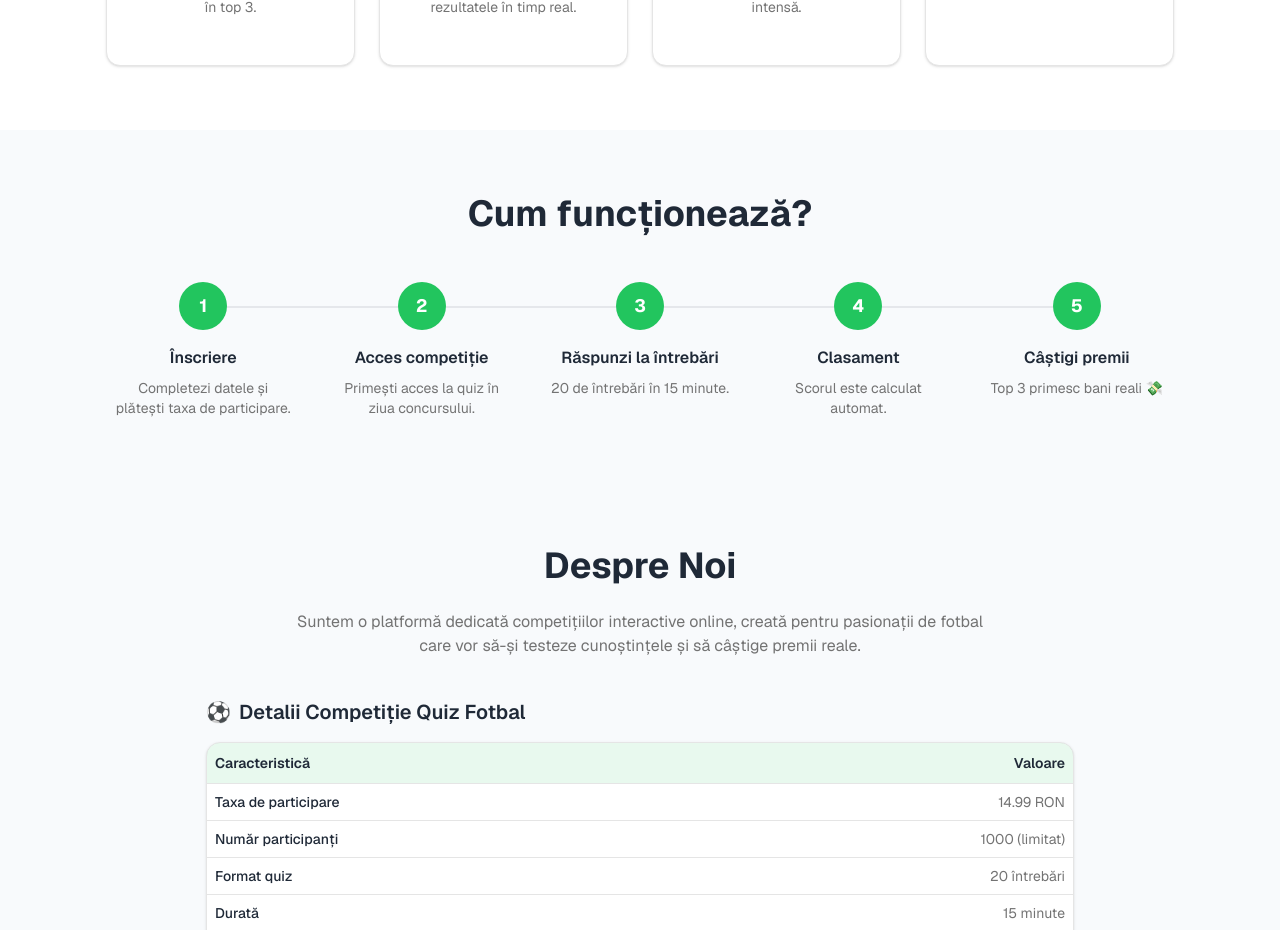
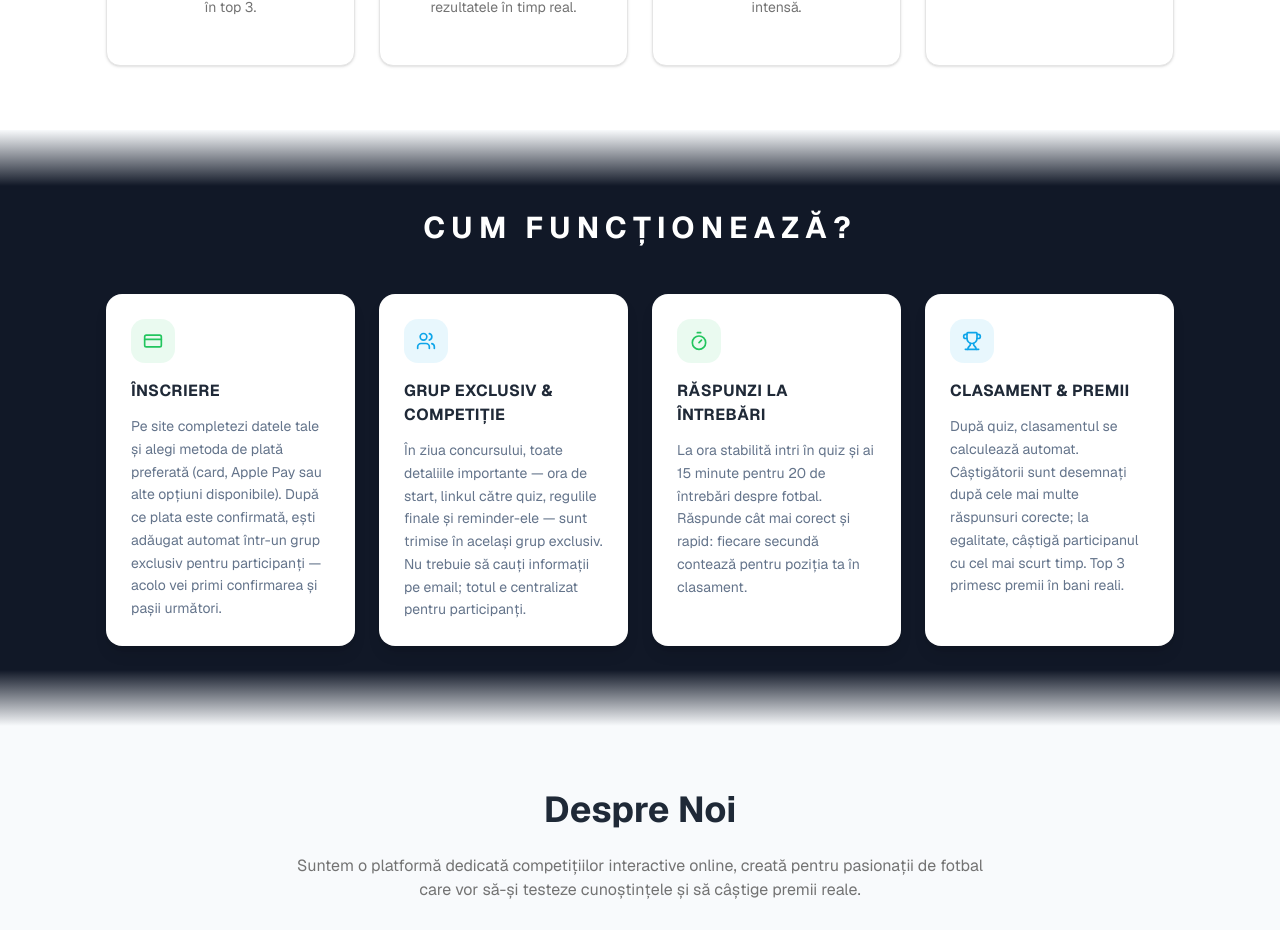
Before and after one commit to yanismarcu/v0-fotbal-quiz-website, a Next.js app: page / in a window 1280 px wide. Shown: the part 1100-2030 px from the top of the page. Built offline with nearby package versions, Linux system fonts and the light colour scheme.

Commit message:
Update steps section design

```diff
--- a/components/steps-section.tsx
+++ b/components/steps-section.tsx
@@ -1,52 +1,92 @@
-const steps = [
+import type { LucideIcon } from "lucide-react"
+import { CreditCard, Users, Timer, Trophy } from "lucide-react"
+
+type Step = {
+  icon: LucideIcon
+  title: string
+  description: string
+  accent: string
+}
+
+const steps: Step[] = [
   {
-    number: 1,
+    icon: CreditCard,
     title: "Înscriere",
-    description: "Completezi datele și plătești taxa de participare.",
+    description:
+      "Pe site completezi datele tale și alegi metoda de plată preferată (card, Apple Pay sau alte opțiuni disponibile). După ce plata este confirmată, ești adăugat automat într-un grup exclusiv pentru participanți — acolo vei primi confirmarea și pașii următori.",
+    accent: "#22C55E",
   },
   {
-    number: 2,
-    title: "Acces competiție",
-    description: "Primești acces la quiz în ziua concursului.",
+    icon: Users,
+    title: "Grup exclusiv & competiție",
+    description:
+      "În ziua concursului, toate detaliile importante — ora de start, linkul către quiz, regulile finale și reminder-ele — sunt trimise în același grup exclusiv. Nu trebuie să cauți informații pe email; totul e centralizat pentru participanți.",
+    accent: "#0EA5E9",
   },
   {
-    number: 3,
+    icon: Timer,
     title: "Răspunzi la întrebări",
-    description: "20 de întrebări în 15 minute.",
+    description:
+      "La ora stabilită intri în quiz și ai 15 minute pentru 20 de întrebări despre fotbal. Răspunde cât mai corect și rapid: fiecare secundă contează pentru poziția ta în clasament.",
+    accent: "#22C55E",
   },
   {
-    number: 4,
-    title: "Clasament",
-    description: "Scorul este calculat automat.",
-  },
-  {
-    number: 5,
-    title: "Câștigi premii",
-    description: "Top 3 primesc bani reali 💸",
+    icon: Trophy,
+    title: "Clasament & premii",
+    description:
+      "După quiz, clasamentul se calculează automat. Câștigătorii sunt desemnați după cele mai multe răspunsuri corecte; la egalitate, câștigă participanul cu cel mai scurt timp. Top 3 primesc premii în bani reali.",
+    accent: "#0EA5E9",
   },
 ]
 
 export function StepsSection() {
   return (
-    <section className="py-16 bg-[#F8FAFC]">
-      <div className="max-w-[1100px] mx-auto px-4">
-        <h2 className="text-3xl md:text-4xl font-bold text-center mb-12 text-[#1F2937]">
+    <section className="relative overflow-hidden bg-[#111827] py-16 md:py-20">
+      <div
+        className="pointer-events-none absolute inset-x-0 top-0 h-10 md:h-14"
+        style={{
+          background:
+            "linear-gradient(to bottom, #F8FAFC 0%, transparent 100%)",
+        }}
+        aria-hidden
+      />
+      <div
+        className="pointer-events-none absolute inset-x-0 bottom-0 h-10 md:h-14"
+        style={{
+          background:
+            "linear-gradient(to top, #F8FAFC 0%, transparent 100%)",
+        }}
+        aria-hidden
+      />
+
+      <div className="relative z-10 max-w-[1100px] mx-auto px-4">
+        <h2 className="text-center text-2xl font-bold uppercase tracking-[0.2em] text-white md:text-3xl mb-10 md:mb-12">
           Cum funcționează?
         </h2>
-        <div className="flex flex-col md:flex-row items-center md:items-start justify-between gap-6">
+
+        <div className="grid grid-cols-1 sm:grid-cols-2 lg:grid-cols-4 gap-5 md:gap-6">
           {steps.map((step, index) => (
-            <div key={index} className="flex flex-col items-center text-center flex-1 relative">
-              {/* Connector line */}
-              {index < steps.length - 1 && (
-                <div className="hidden md:block absolute top-6 left-[60%] w-full h-0.5 bg-[#E5E7EB]" />
-              )}
-              {/* Number circle */}
-              <div className="w-12 h-12 rounded-full bg-[#22C55E] text-white flex items-center justify-center font-bold text-lg mb-4 relative z-10">
-                {step.number}
+            <article
+              key={index}
+              className="flex h-full flex-col rounded-2xl border border-[#E5E7EB]/10 bg-white p-6 shadow-lg transition-shadow hover:shadow-xl"
+            >
+              <div
+                className="mb-4 flex h-11 w-11 items-center justify-center rounded-xl"
+                style={{ backgroundColor: `${step.accent}18` }}
+              >
+                <step.icon
+                  className="h-5 w-5"
+                  style={{ color: step.accent }}
+                  strokeWidth={2}
+                />
               </div>
-              <h3 className="font-semibold text-[#1F2937] mb-2">{step.title}</h3>
-              <p className="text-sm text-muted-foreground max-w-[180px]">{step.description}</p>
-            </div>
+              <h3 className="mb-3 text-base font-bold uppercase tracking-wide text-[#1F2937]">
+                {step.title}
+              </h3>
+              <p className="text-sm leading-relaxed text-[#64748B]">
+                {step.description}
+              </p>
+            </article>
           ))}
         </div>
       </div>
```
